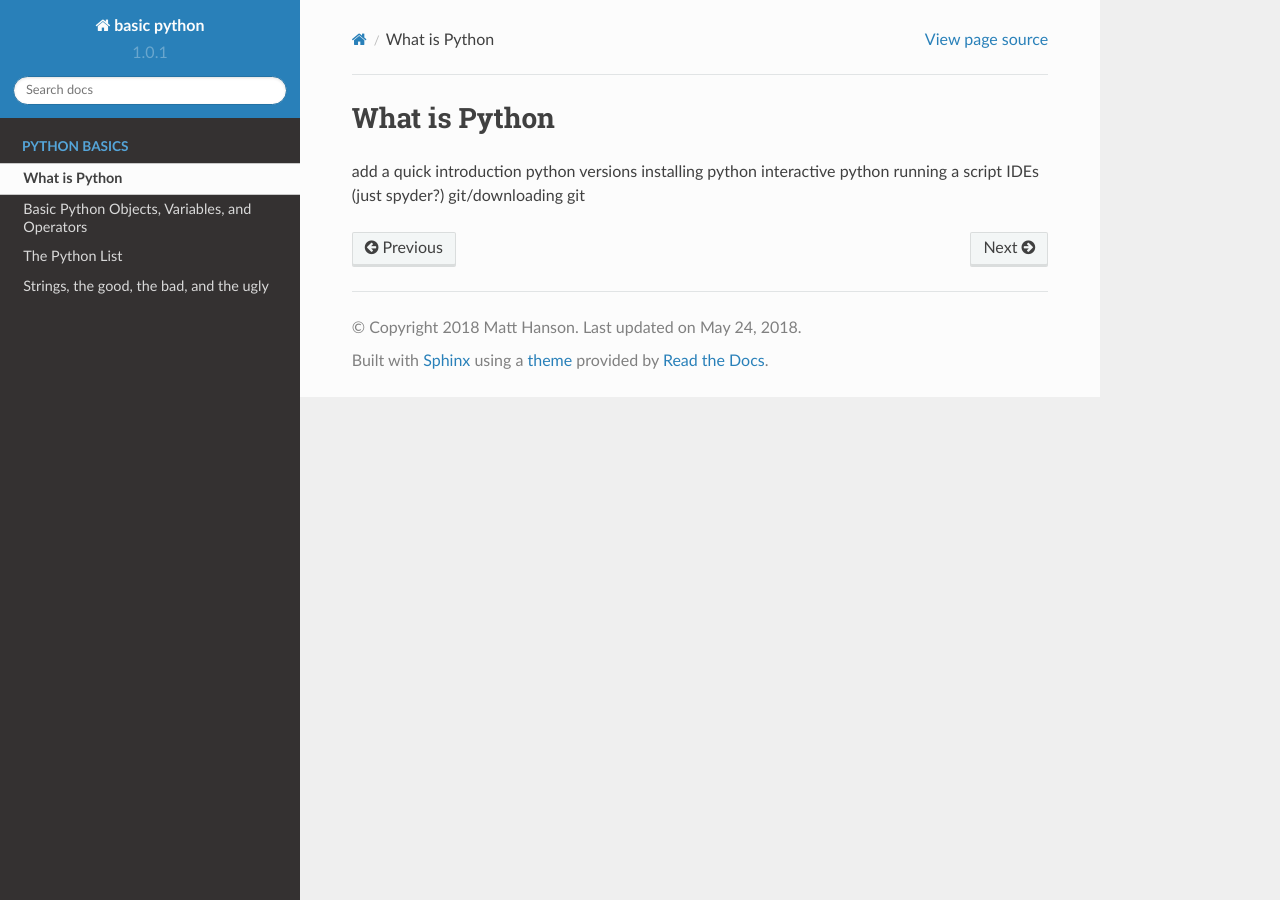
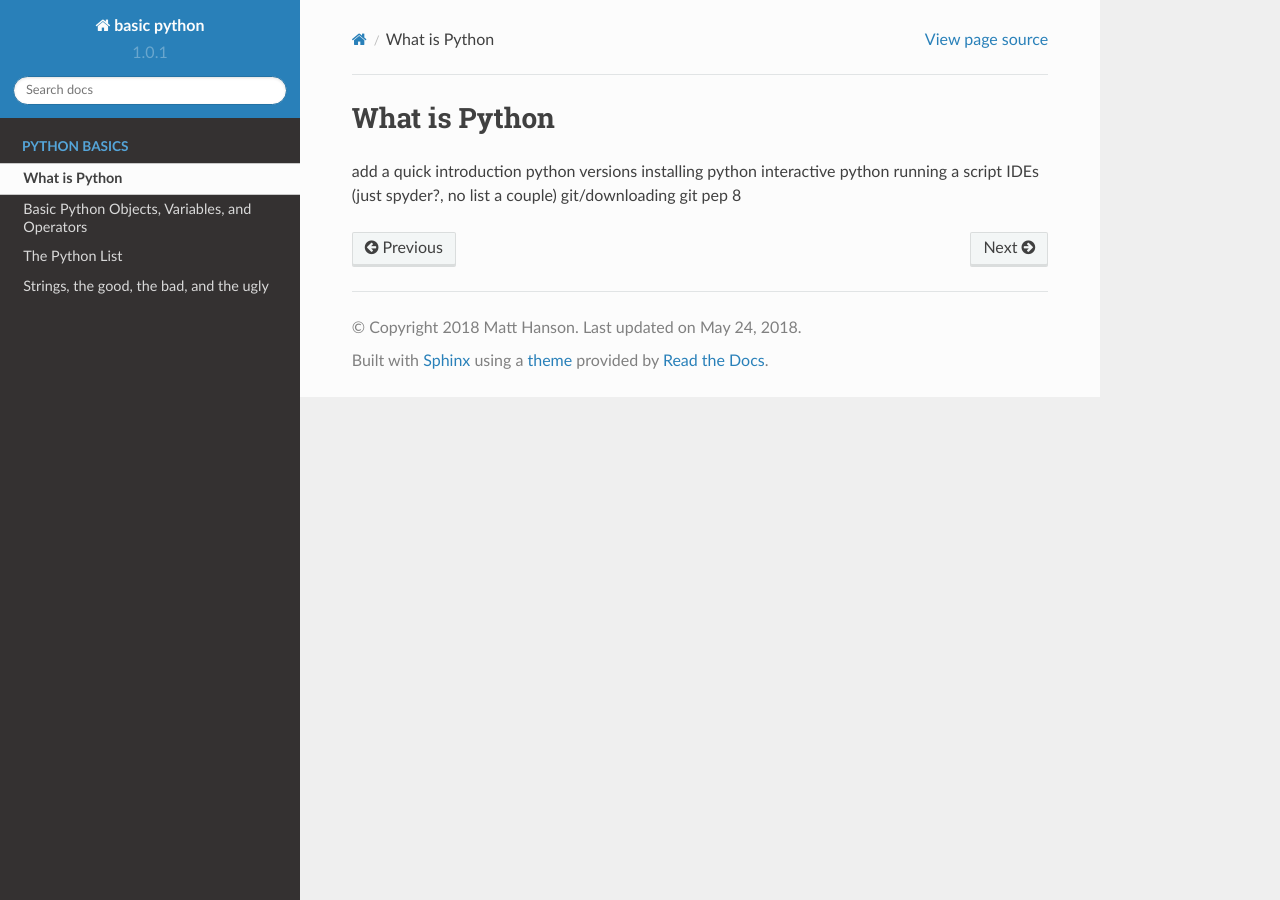
Before and after one commit to hansonmcoombs/training-basic_python, a Sphinx documentation site: the page built from sphinx/source/what_python.rst, in a window 1280 px wide. Built offline with Sphinx 7.4.7 and the Read the Docs theme 2.0.0, drawn with Linux system fonts in a browser that asks for light colours.

Commit message:
first try

```diff
--- a/sphinx/source/what_python.rst
+++ b/sphinx/source/what_python.rst
@@ -6,5 +6,6 @@ python versions
 installing python
 interactive python
 running a script
-IDEs (just spyder?)
+IDEs (just spyder?, no list a couple)
 git/downloading git
+pep 8
```
Also changed, not shown: sphinx/source/basic_objects.rst (+4 -16 lines).
